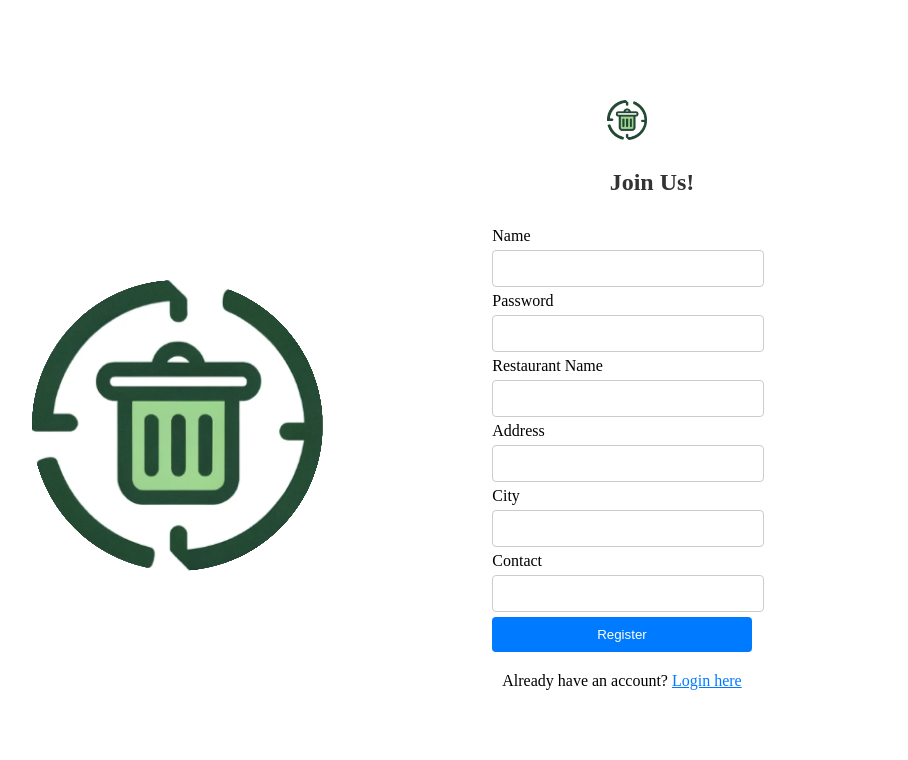
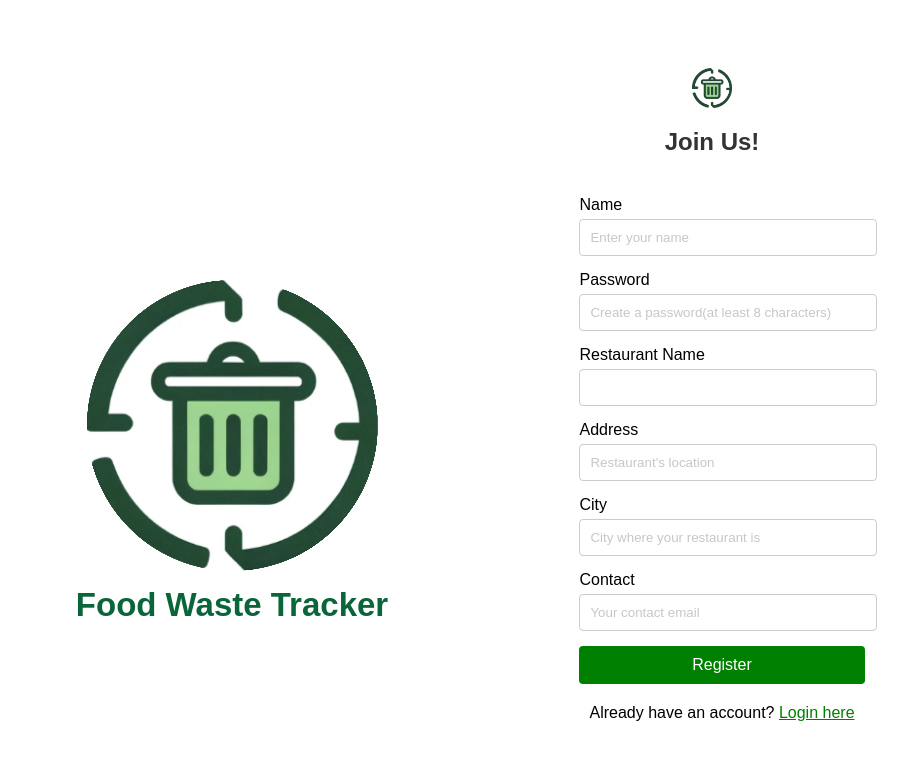
Before and after one commit to yil909/food-tracker-app-MERN, a React (Vite) app in the folder frontend/: page /register in a window 1280 px wide. Shown: the top 760 px of the page, without its empty margins (128-1036 px from the left). Built offline with nearby package versions, Linux system fonts and the light colour scheme; no server answers.

Commit message:
css for login pages

```diff
--- a/frontend/src/components/pages/Login/Login.css
+++ b/frontend/src/components/pages/Login/Login.css
@@ -1,16 +1,24 @@
+h2 {
+    font-family: Arial;
+}
+
 .login-container {
     display: flex;
-    justify-content: center;
-    align-items: center;
+    justify-content: center; /* Center horizontally */
+    align-items: center; /* Center vertically */
     height: 100vh;
+    width: 100%; /* Use 100% of the viewport width */
 }
+
 
 .login-content {
     display: flex;
     flex-direction: column;
     justify-content: center;
     max-width: 400px;
-    margin-left: 200px;
+    margin-left: 400px;
+    font-family: Arial;
+
 }
 
 .login-form {
@@ -24,6 +32,10 @@
 
 .form-group {
     margin-bottom: 15px;
+    display: flex;
+    flex-direction: column;
+    align-items: flex-start; /* Align items to the start of the flex container */
+
 }
 
 .form-group label {
@@ -46,7 +58,7 @@
 .forgot-password button {
     background: none;
     border: none;
-    color: #007bff;
+    color: green;
     cursor: pointer;
 }
 
@@ -57,23 +69,29 @@
 .login-button {
     width: 100%;
     padding: 10px 20px;
-    background-color: #007bff;
+    background-color: green;
     color: white;
     border: none;
     border-radius: 4px;
     cursor: pointer;
+    font-size: 16px;
 }
 
 .login-button:hover {
-    background-color: #0056b3;
+    background-color: #0A653A;
 }
 
 .register-link {
     display: block;
     text-align: center;
     margin-top: 20px;
+    color: green;
 }
 
+.forgot-password-link
+{
+    color: green;
+}
 .logo-pic {
     width: 200px;
     height: 200px;
@@ -81,6 +99,9 @@
     top: 50%;
     left: 20px;
     transform: translate(-20%, -50%);
+    display: flex;
+    flex-direction: column;
+    align-items: center; /* This will center the text below the image */
 }
 
 
@@ -88,8 +109,8 @@
     display: flex;
     flex-direction: column;
     align-items: center;
-    margin-bottom: 50px;
-    max-width: 450px; /* Increased maximum width for the welcome message */
+    margin-bottom: 10px;
+    max-width: 300px; /* Increased maximum width for the welcome message */
 }
 
 .small-icon-and-welcome img {
@@ -97,3 +118,27 @@
     height: 40px;
     margin-bottom: 10px; /* Add space between the icon and the welcome message */
 }
+
+
+.logo-text-food {
+    color: #0A653A; /* Set the color to green */
+    font-size: 33px; /* Choose an appropriate font size */
+    text-align: center; /* Center the text below the logo */
+    margin-top: 15px; /* Add some space above the text */
+    font-family: Arial; /* Use Arial font */
+    font-weight: bold;
+}
+
+.small-icon-and-welcome h2 {
+    white-space: nowrap;
+}
+
+
+@media (min-width: 768px) { /* Adjust '768px' as needed for your layout */
+    .login-container {
+        flex-direction: row; /* Elements side by side */
+    }
+    .logo-pic {
+        margin-right: 50px; /* Adjust as needed */
+    }
+}
--- a/frontend/src/components/pages/Login/Login.jsx
+++ b/frontend/src/components/pages/Login/Login.jsx
@@ -1,19 +1,23 @@
-import React, { useState } from 'react';
-import axios from 'axios';
-import { useNavigate } from 'react-router-dom'; // 引入 useNavigate 钩子
-import logoIcon from '../../../assets/icons/logo.png';
-import './Login.css';
+import React, { useState } from "react";
+import axios from "axios";
+import { useNavigate } from "react-router-dom"; // 引入 useNavigate 钩子
+import logoIcon from "../../../assets/icons/logo.png";
+import "./Login.css";
 import { LOCAL_IP, PORT } from "../../../../../backend/config.js";
+import usePageTitleAndFavicon from "../../../hooks/usePageTitleAndFavicon.js";
+import logo from "../../../assets/icons/logo.png";
 
 function Login() {
-  const [username, setUsername] = useState('');
-  const [password, setPassword] = useState('');
-  const [error, setError] = useState('');
+  usePageTitleAndFavicon("Login - Food Waste Tracker", logo);
+
+  const [username, setUsername] = useState("");
+  const [password, setPassword] = useState("");
+  const [error, setError] = useState("");
   const navigate = useNavigate(); // 使用 useNavigate 钩子
 
   const handleSubmit = async (event) => {
     event.preventDefault();
-    setError(''); // 重置错误信息
+    setError(""); // 重置错误信息
 
     try {
       const response = await axios.post(`http://${LOCAL_IP}:${PORT}/login`, {
@@ -21,37 +25,36 @@ function Login() {
         password,
       });
 
-      localStorage.setItem('token', response.data.token); // 将 token 保存到 localStorage
+      localStorage.setItem("token", response.data.token); // 将 token 保存到 localStorage
 
       // 根据用户角色决定重定向的页面
       if (response.data.isAdmin === 1) {
-        navigate('/');
+        navigate("/");
       } else {
-        navigate('/inventory');
+        navigate("/inventory");
       }
     } catch (error) {
       // 处理错误
       if (error.response) {
-        setError(error.response.data.error || '发生错误，请再试一次。');
+        setError(error.response.data.error || "发生错误，请再试一次。");
       } else if (error.request) {
-        setError('服务器无响应，请稍后再试。');
+        setError("服务器无响应，请稍后再试。");
       } else {
-        setError('错误：' + error.message);
+        setError("错误：" + error.message);
       }
     }
   };
-
-
 
   return (
     <div className="login-container">
       <div className="logo-pic">
         <img src={logoIcon} alt="Logo" />
+        <div className="logo-text-food">Food Waste Tracker</div>
       </div>
       <div className="login-content">
         <div className="small-icon-and-welcome">
           <img src={logoIcon} alt="small-icon-and-welcome" />
-            <h2>Welcome to Food Waste Tracker!</h2>
+          <h2>Log In to Track Your Food Waste!</h2>
         </div>
         <form className="login-form" onSubmit={handleSubmit}>
           <div className="form-group">
@@ -76,10 +79,16 @@ function Login() {
           </div>
           {error && <div className="login-error">{error}</div>}
           <div className="forgot-password">
-              <a href="/reset" className="forgot-password-link">Forgot password?</a>
+            <a href="/reset" className="forgot-password-link">
+              Forgot password?
+            </a>
           </div>
-            <button type="submit" className="login-button">Login</button>
-            <a href="/register" className="register-link">Don't have an account? Register</a>
+          <button type="submit" className="login-button">
+            Login
+          </button>
+          <a href="/register" className="register-link">
+            Don't have an account? Register
+          </a>
         </form>
       </div>
     </div>
--- a/frontend/src/components/pages/Login/Register.css
+++ b/frontend/src/components/pages/Login/Register.css
@@ -3,6 +3,9 @@
   justify-content: center;
   align-items: center;
   height: 100vh;
+  width: 100%; /* Use 100% of the viewport width */
+  font-family: Arial, Helvetica, sans-serif;
+
 }
 
 .logo-pic {
@@ -20,12 +23,14 @@
   flex-direction: column;
   justify-content: center;
   max-width: 400px;
-  margin-left: 200px;
+
+  margin-left: 400px;
 }
 
 .register-form {
   width: 100%;
   padding: 10px;
+
 }
 
 .register-form h2 {
@@ -33,7 +38,7 @@
 }
 
 .form-group {
-  margin-bottom: 5px; /* Decreased margin for a more compact look */
+  margin-bottom: 15px; /* Decreased margin for a more compact look */
 }
 
 .form-group label {
@@ -51,15 +56,16 @@
 .register-button {
   width: 100%;
     padding: 10px 20px;
-  background-color: #007bff;
+    background-color: green;
     color: white;
     border: none;
     border-radius: 4px;
     cursor: pointer;
+    font-size: 16px;
 }
 
 .register-button:hover {
-  background-color: #0056b3;
+  background-color: #0A653A;
 }
 
 .login-link {
@@ -68,21 +74,49 @@
 }
 
 .login-link a {
-  color: #007bff;
+  color: green;
 }
 
-.small-icon-and-welcome {
+/* .small-icon-and-welcome h2 {
+  white-space: nowrap;
+} */
+
+
+.small-icon-and-welcome-r {
   display: flex;
+    flex-direction: column;
     align-items: center;
-  margin-bottom: 1px;
-  margin-left: 30px;
+    margin-bottom: 10px;
+    max-width: 300px; /* Increased maximum width for the welcome message */
 }
 
-h2{
-  margin-left: 50px;
-}
 
-.small-icon-and-welcome img {
+.small-icon-and-welcome-r img {
   width: 40px;
   height: 40px;
 }
+
+.small-icon-and-welcome-r h2 {
+  white-space: nowrap;
+}
+
+
+
+/* CSS */
+.register-form input::placeholder {
+  color: #c7c7c7; /* This is a light grey color, adjust as needed */
+  opacity: 1; /* Full opacity for the placeholder color */
+}
+
+/* Make sure to cover all vendor-specific versions for compatibility */
+.register-form input:-ms-input-placeholder {
+  color: #c7c7c7;
+}
+
+.register-form input::-ms-input-placeholder {
+  color: #c7c7c7;
+}
+
+.register-form input::-webkit-input-placeholder {
+  color: #c7c7c7;
+}
--- a/frontend/src/components/pages/Login/Register.jsx
+++ b/frontend/src/components/pages/Login/Register.jsx
@@ -98,22 +98,24 @@
 // }
 //
 // export default Register;
-import React, { useState } from 'react';
-import axios from 'axios';
-import logoIcon from '../../../assets/icons/logo.png';
-import './Register.css';
+import React, { useState } from "react";
+import axios from "axios";
+import logoIcon from "../../../assets/icons/logo.png";
+import "./Register.css";
 import { LOCAL_IP, PORT } from "../../../../../backend/config.js";
-import { useNavigate } from 'react-router-dom';
-
+import { useNavigate } from "react-router-dom";
+import usePageTitleAndFavicon from "../../../hooks/usePageTitleAndFavicon.js";
+import logo from "../../../assets/icons/logo.png";
 
 function Register() {
-    const [name, setName] = useState('');
-    const [password, setPassword] = useState('');
-    const [restaurantName, setRestaurantName] = useState('');
-    const [address, setAddress] = useState('');
-    const [city, setCity] = useState('');
-    const [contact, setContact] = useState('');
-    const [errorMessage, setErrorMessage] = useState('');
+  usePageTitleAndFavicon("Register - Food Waste Tracker", logo);
+  const [name, setName] = useState("");
+  const [password, setPassword] = useState("");
+  const [restaurantName, setRestaurantName] = useState("");
+  const [address, setAddress] = useState("");
+  const [city, setCity] = useState("");
+  const [contact, setContact] = useState("");
+  const [errorMessage, setErrorMessage] = useState("");
   const navigate = useNavigate();
 
   const handleSubmit = async (event) => {
@@ -128,16 +130,21 @@ function Register() {
     };
 
     try {
-            const response = await axios.post(`http://${LOCAL_IP}:${PORT}/register`, userData);
+      const response = await axios.post(
+        `http://${LOCAL_IP}:${PORT}/register`,
+        userData
+      );
       // Assuming your backend sends a JSON response with a message on successful registration
       console.log(response.data.message); // Or handle redirection/success message here
       // Redirect the user or show a success message
       setTimeout(() => {
-                navigate('/login');
+        navigate("/login");
       }, 2000);
     } catch (error) {
       console.error("Failed to register:", error);
-            setErrorMessage(error.response?.data?.error || 'Failed to communicate with the server');
+      setErrorMessage(
+        error.response?.data?.error || "Failed to communicate with the server"
+      );
     }
   };
 
@@ -145,39 +152,84 @@ function Register() {
     <div className="register-container">
       <div className="logo-pic">
         <img src={logoIcon} alt="Logo" />
+        <div className="logo-text-food">Food Waste Tracker</div>
       </div>
       <div className="register-content">
-                <div className="small-icon-and-welcome">
-                    <img src={logoIcon} alt="Small Icon" />
+        <div className="small-icon-and-welcome-r">
+          <img src={logoIcon} alt="small-icon-and-welcome-r" />
           <h2>Join Us!</h2>
         </div>
         {errorMessage && <p className="error-message">{errorMessage}</p>}
         <form className="register-form" onSubmit={handleSubmit}>
           <div className="form-group">
             <label htmlFor="name">Name</label>
-                        <input type="text" id="name" value={name} onChange={(e) => setName(e.target.value)} required />
+            <input
+              type="text"
+              id="name"
+              value={name}
+              onChange={(e) => setName(e.target.value)}
+              required
+              placeholder="Enter your name"
+            />
           </div>
           <div className="form-group">
             <label htmlFor="password">Password</label>
-                        <input type="password" id="password" value={password} onChange={(e) => setPassword(e.target.value)} required minLength="8" />
+            <input
+              type="password"
+              id="password"
+              value={password}
+              onChange={(e) => setPassword(e.target.value)}
+              required
+              minLength="8"
+              placeholder="Create a password(at least 8 characters)"
+            />
           </div>
           <div className="form-group">
             <label htmlFor="restaurantName">Restaurant Name</label>
-                        <input type="text" id="restaurantName" value={restaurantName} onChange={(e) => setRestaurantName(e.target.value)} required />
+            <input
+              type="text"
+              id="restaurantName"
+              value={restaurantName}
+              onChange={(e) => setRestaurantName(e.target.value)}
+              required
+            />
           </div>
           <div className="form-group">
             <label htmlFor="address">Address</label>
-                        <input type="text" id="address" value={address} onChange={(e) => setAddress(e.target.value)} required />
+            <input
+              type="text"
+              id="address"
+              value={address}
+              onChange={(e) => setAddress(e.target.value)}
+              required
+              placeholder="Restaurant's location"
+            />
           </div>
           <div className="form-group">
             <label htmlFor="city">City</label>
-                        <input type="text" id="city" value={city} onChange={(e) => setCity(e.target.value)} required />
+            <input
+              type="text"
+              id="city"
+              value={city}
+              onChange={(e) => setCity(e.target.value)}
+              required
+              placeholder="City where your restaurant is"
+            />
           </div>
           <div className="form-group">
             <label htmlFor="contact">Contact</label>
-                        <input type="text" id="contact" value={contact} onChange={(e) => setContact(e.target.value)} required />
+            <input
+              type="text"
+              id="contact"
+              value={contact}
+              onChange={(e) => setContact(e.target.value)}
+              required
+              placeholder="Your contact email"
+            />
           </div>
-                    <button type="submit" className="register-button">Register</button>
+          <button type="submit" className="register-button">
+            Register
+          </button>
           <p className="login-link">
             Already have an account? <a href="/login">Login here</a>
           </p>
```
Also changed, not shown: 1 other file (tests, documents, lock files or other folders). Lines whose indentation alone changed are shown as unchanged.
